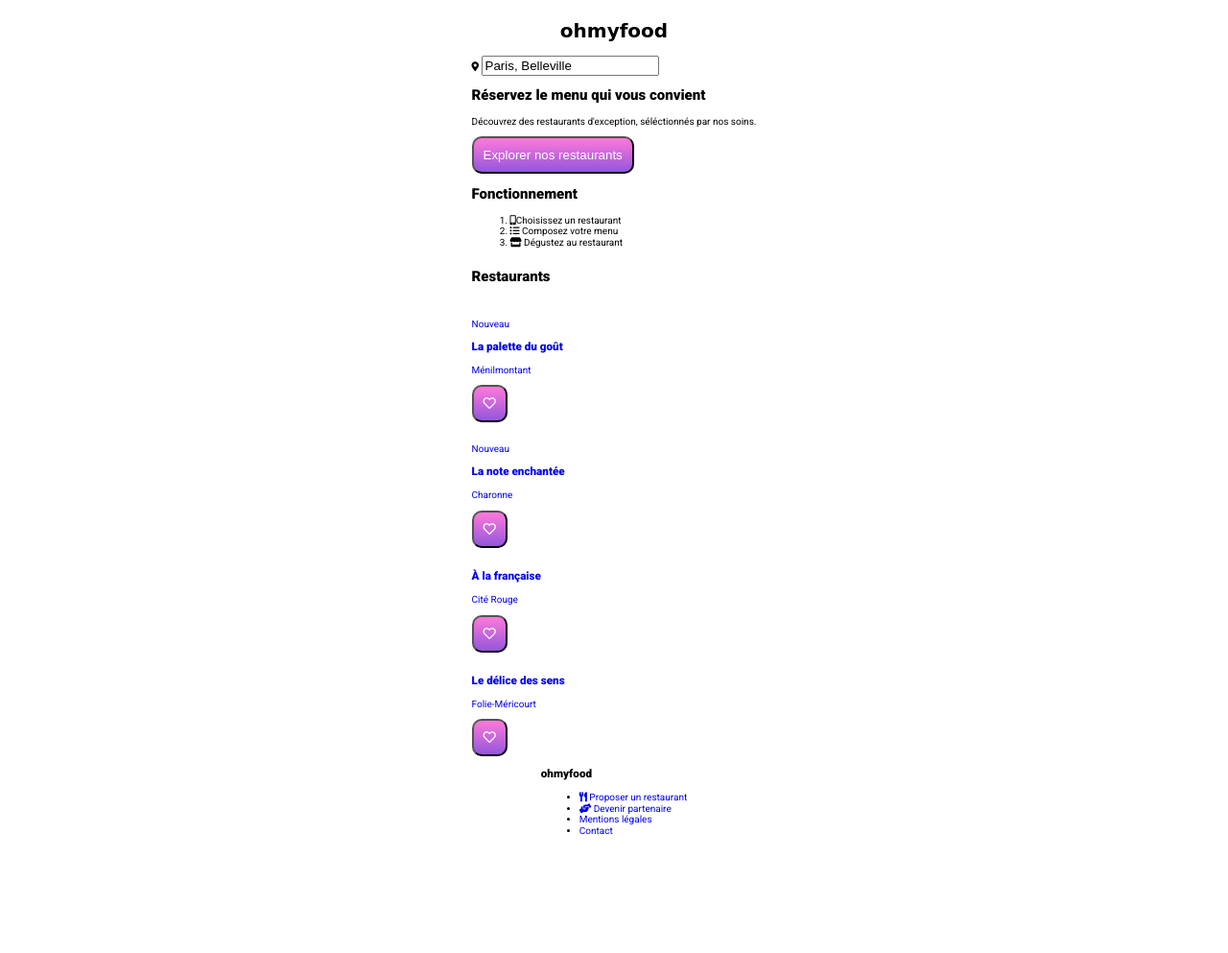
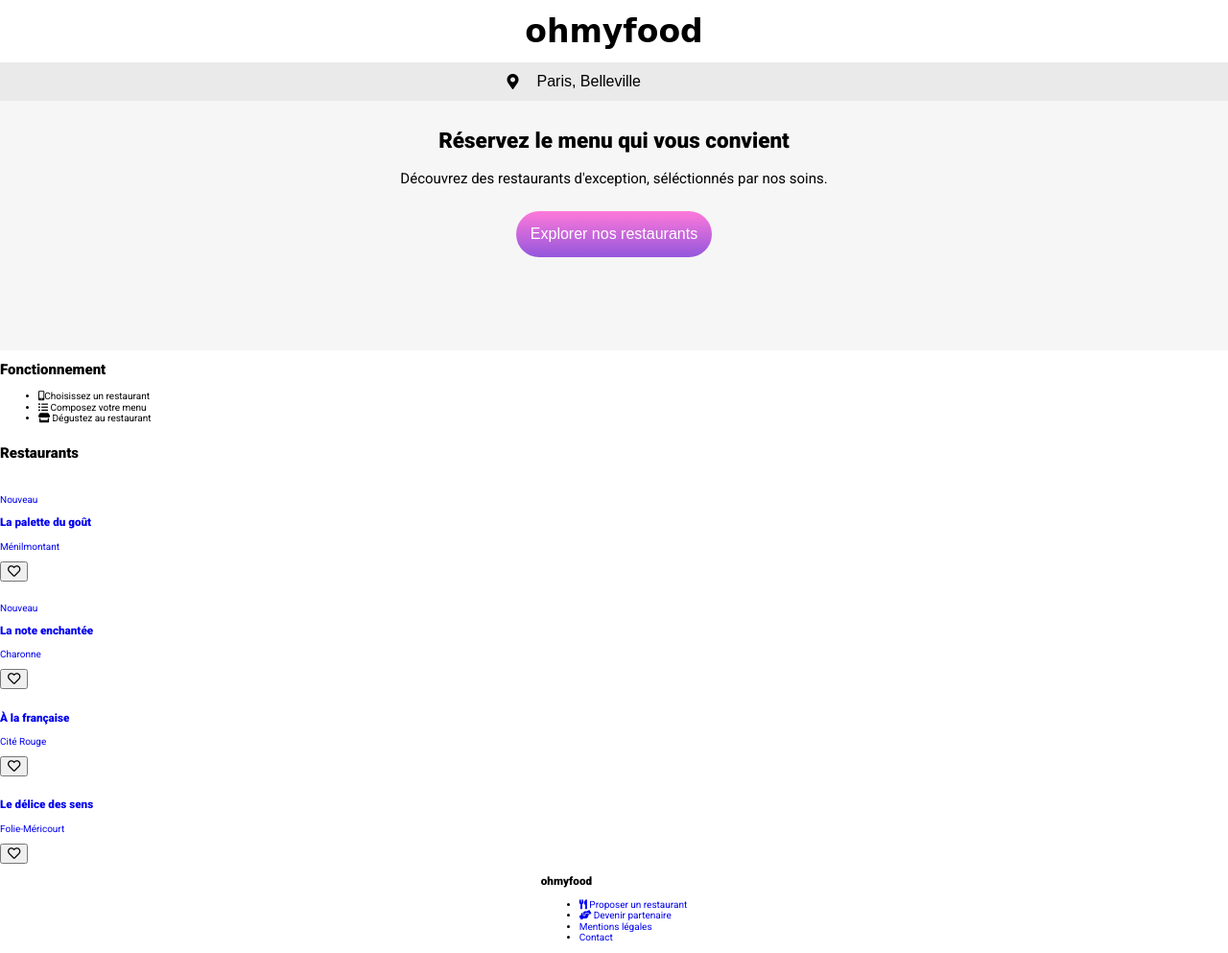
Before and after one commit to fatima-oudali/OudaliFatima_3_28062021, a website: page index.html in a window 1280 px wide. Shown: the whole page at 96% size. Before the commit the page ends 889 px from the top, so only its background shows below. Drawn offline with Linux system fonts and the light colour scheme; a web font is replaced by a local one.

Commit message:
header & fonctionnement

```diff
--- a/index.html
+++ b/index.html
@@ -3,7 +3,7 @@
     <head>
         <meta charset="UTF-8">
         <meta name="viewport" content="width=device-width, initial-scale=1.0">
-        <link rel="stylesheet" href="css/style.css"/>
+        <link rel="stylesheet" href="style.css"/>
         <link href="https://fonts.googleapis.com/css2?family=Shrikhand&display=swap" rel="stylesheet">
         <link href="https://fonts.googleapis.com/css2?family=Roboto:wght@900&display=swap" rel="stylesheet">
         <link href="https://fonts.googleapis.com/css2?family=Roboto&display=swap" rel="stylesheet">
@@ -20,18 +20,20 @@
                     <i class="fas fa-map-marker-alt"></i>
                     <input id="" type="text" name="" value="Paris, Belleville" />
                 </form>
-                <h2>Réservez le menu qui vous convient</h2>
-                <p>Découvrez des restaurants d'exception, séléctionnés par nos soins.</p>
-                <button class="primary-button">Explorer nos restaurants</button>
+                <div class="reservation">
+                    <h2>Réservez le menu qui vous convient</h2>
+                    <p>Découvrez des restaurants d'exception, séléctionnés par nos soins.</p>
+                    <button class="primary-button">Explorer nos restaurants</button>
+                </div>
             </section>
             <section class="Fonctionnement">
                 <h2>Fonctionnement</h2>
-                <ol>
+                <ul>
                     <li><i class="fas fa-mobile-alt"></i>Choisissez un restaurant</li>
                     <li><i class="fas fa-list-ul"></i> Composez votre menu</li>
                     <li><i class="fas fa-store"></i> Dégustez au restaurant
                     </li>
-                </ol>
+                </ul>
             </section>
             <section class="restaurants">
                 <h2>Restaurants</h2>
--- a/sass/base/_global.scss
+++ b/sass/base/_global.scss
@@ -3,14 +3,21 @@ html{
     line-height: 1.15;
 }
 
+* {
+    box-sizing: border-box;
+}
+
 body {
     margin:0;
     padding:0;
-    box-sizing: border-box;
     @include flexColumn;
     font-family: 'Roboto', sans-serif;
 }
 
 main {
     @include flexColumn;
+    width: 100%;
+    section {
+        width: 100%;
+    }
 }
--- a/sass/components/_buttons.scss
+++ b/sass/components/_buttons.scss
@@ -1,6 +1,10 @@
 .primary-button {
+    font-size: 1.6rem;
     background: linear-gradient($colour-secondary, $colour-primary);
     color: white;
-    padding: 1rem;
-    border-radius: 1rem;
+    padding: 1.5rem;
+    border-radius: 2.5rem;
+    border: none;
+    margin: 1rem 0;
+
 }
--- a/sass/layout/_forms.scss
+++ b/sass/layout/_forms.scss
@@ -1,5 +1,17 @@
 form {
-    display: inline-flex;
+    @include flexMid;
     width: 100%;
-    /*background-color:*/
+    height: 4rem;
+    background: $colour-BgForm;
+    margin-bottom: 1rem;
+    input {
+        border: none;
+        background: $colour-BgForm;
+        font-size: 1.6rem;
+    }
+    i {
+        font-size: 1.6rem;
+        padding: 1.7rem;
+    }
+
 }
--- a/sass/layout/_header.scss
+++ b/sass/layout/_header.scss
@@ -1,3 +1,12 @@
-header{
+header {
+    width: 100%;
+    height: 6.5rem;
+    @include flexMid;
+    box-shadow: grey;
+}
+
+.header_logo {
     font-family: 'Shrikhand', cursive;
+    font-size: 3.3rem;
+
 }
--- /dev/null
+++ b/sass/layout/_sections.scss
@@ -0,0 +1,11 @@
+.presentation {
+    @include flexColumn;
+    background: $colour-BgSection;
+    .reservation {
+        text-align: center;
+        font-size: 1.5rem;
+        width: 70%;
+        height: 25rem;
+        margin: 0;
+    }
+}
--- a/sass/main.scss
+++ b/sass/main.scss
@@ -3,17 +3,13 @@
 @import "base/global";
 @import "layout/header";
 @import "layout/forms";
+@import "layout/sections";
+@import "components/buttons";
 
 
 a{
     text-decoration: none;
 }
-
-main {
-    @include flexColumn;
-}
-
-
 
 input {
     &:focus-visible{
--- a/sass/utils/_variables.scss
+++ b/sass/utils/_variables.scss
@@ -1,3 +1,5 @@
 $colour-primary: #9356DC;
 $colour-secondary: #FF79DA;
 $colour-tertiary: #99E2D0;
+$colour-BgForm: #eaeaea;
+$colour-BgSection: #f6f6f6;
```
Also changed, not shown: style.css, 1 other file.
